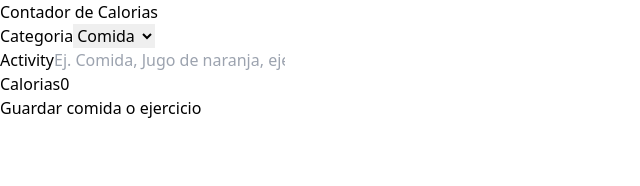
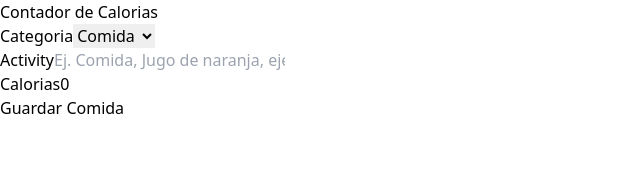
Before and after one commit to juan-arango35/calorias-typescript, a React (Vite) app: page / in a window 1280 px wide. Shown: the top 186 px of the page, without its empty margins (0-640 px from the left). Built offline with nearby package versions, Linux system fonts and the light colour scheme.

Commit message:
agrega boton alterno de comida y ejercicio

```diff
--- a/src/components/Form.tsx
+++ b/src/components/Form.tsx
@@ -76,7 +76,7 @@ const Form = () => {
       <input
         type="submit"
         className="bg-gray-800 hover:bg-gray-950 w-full p-2 font-bold uppercase text-white cursor-pointer rounded-2xl disabled:opacity-10"
-        value="Guardar comida o ejercicio"
+        value={actividad.category === 1 ? 'Guardar Comida ' : 'Guargar Ejercicio'}
         disabled={!isValidActivity()}
       />
     </form>
```
